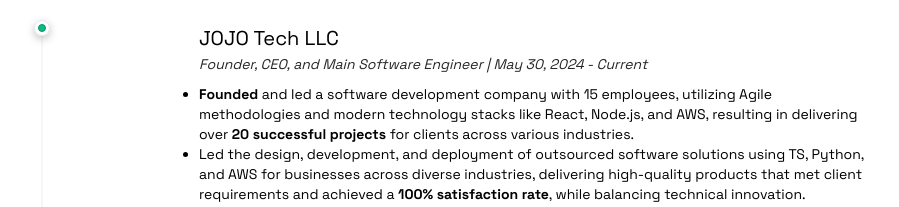
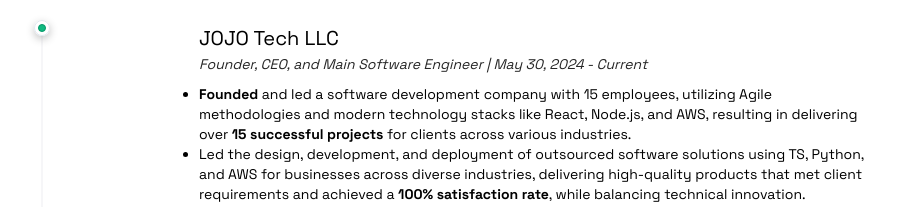
Before and after one commit to jacobsun000/portfolio, a Next.js app: page / in a window 1280 px wide. Shown: the part 1140-1347 px from the top of the page, without its empty margins (105-1004 px from the left). Built offline with nearby package versions, Linux system fonts and the light colour scheme.

Commit message:
feat: Experience update

```diff
--- /dev/null
+++ b/pnpm-workspace.yaml
@@ -0,0 +1,4 @@
+onlyBuiltDependencies:
+  - '@tsparticles/engine'
+  - '@vercel/speed-insights'
+  - sharp
--- a/src/components/page-ui/ExperienceSection.tsx
+++ b/src/components/page-ui/ExperienceSection.tsx
@@ -36,7 +36,7 @@
     title: 'JOJO Tech LLC',
     description: (
       <ul className="list-disc">
-        <li><b>Founded</b> and led a software development company with 15 employees, utilizing Agile methodologies and modern technology stacks like React, Node.js, and AWS, resulting in delivering over <b>20 successful projects</b> for clients across various industries.</li>
+        <li><b>Founded</b> and led a software development company with 15 employees, utilizing Agile methodologies and modern technology stacks like React, Node.js, and AWS, resulting in delivering over <b>15 successful projects</b> for clients across various industries.</li>
         <li>Led the design, development, and deployment of outsourced software solutions using TS, Python, and AWS for businesses across diverse industries, delivering high-quality products that met client requirements and achieved a <b>100% satisfaction rate</b>, while balancing technical innovation.</li>
         <li>Developed a high-traffic online shopping platform supporting over <b>5,000 active users monthly</b>, featuring a robot-based inventory management system and an AI-powered conversational shopping assistant, utilizing MongoDB, Express.js, and React.js technologies.</li>
         <li>Developed a scalable math quiz platform for over <b>1,000 students</b>, incorporating automated math problem generation using a Computer Algebra System (CAS) and LLM technologies, and leveraging React, FastAPI, and PyTorch for the tech stack. <HyprLink href="github.com/jacobsun000/mathellm" /></li>
```
